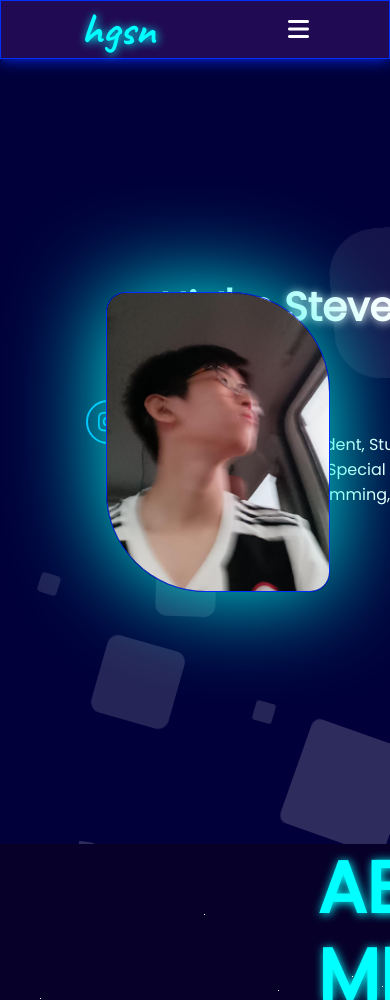
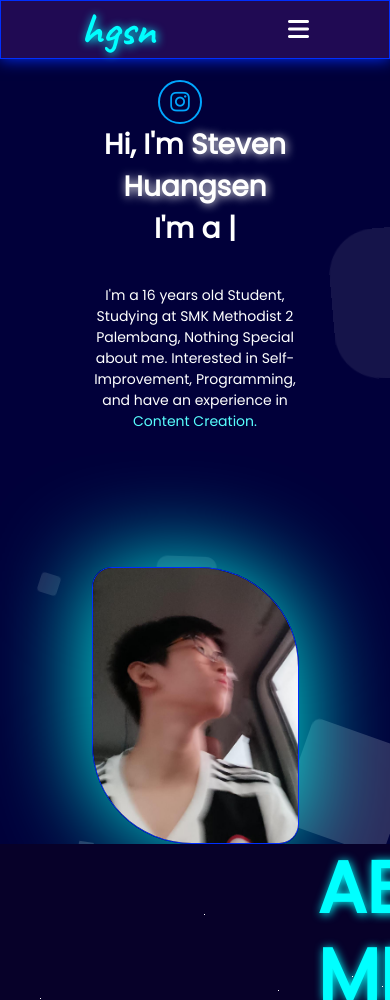
Before and after one commit to Lopn17/stev_hgsn-portofolio, a plain HTML site: page index.html in a window 390 px wide. Shown: the top 1000 px of the page. Drawn offline with nearby package versions, Linux system fonts and the light colour scheme.

Commit message:
Update home.css

```diff
--- a/home.css
+++ b/home.css
@@ -122,6 +122,7 @@ header nav .active{
     color: rgb(255, 242, 0);
 }
 
+/* home */
 .content-box{
     width: 50%;
     color: white;
@@ -239,6 +240,45 @@ header nav .active{
     0%{opacity: 0;}
     100%{opacity: 1;}
 }
+
+@media screen and (max-width: 768px) {
+  .home {
+      display: flex;
+      flex-direction: column;
+      align-items: center;
+      text-align: center;
+  }
+
+  .content-box {
+      width: 90%;
+      flex-direction: column;
+      align-items: center;
+  }
+
+  .img-box {
+      width: 90%;
+      position: static;
+      margin-top: 20px;
+  }
+
+  .img-box img {
+      max-width: 100%;
+      height: auto;
+  }
+
+  .text-box h1 {
+      font-size: 28px;
+      width: auto;
+  }
+
+  .text-box p {
+      font-size: 14px;
+  }
+}
+
+
+
+/* about */
 
 .about{
     display: flex;
```
